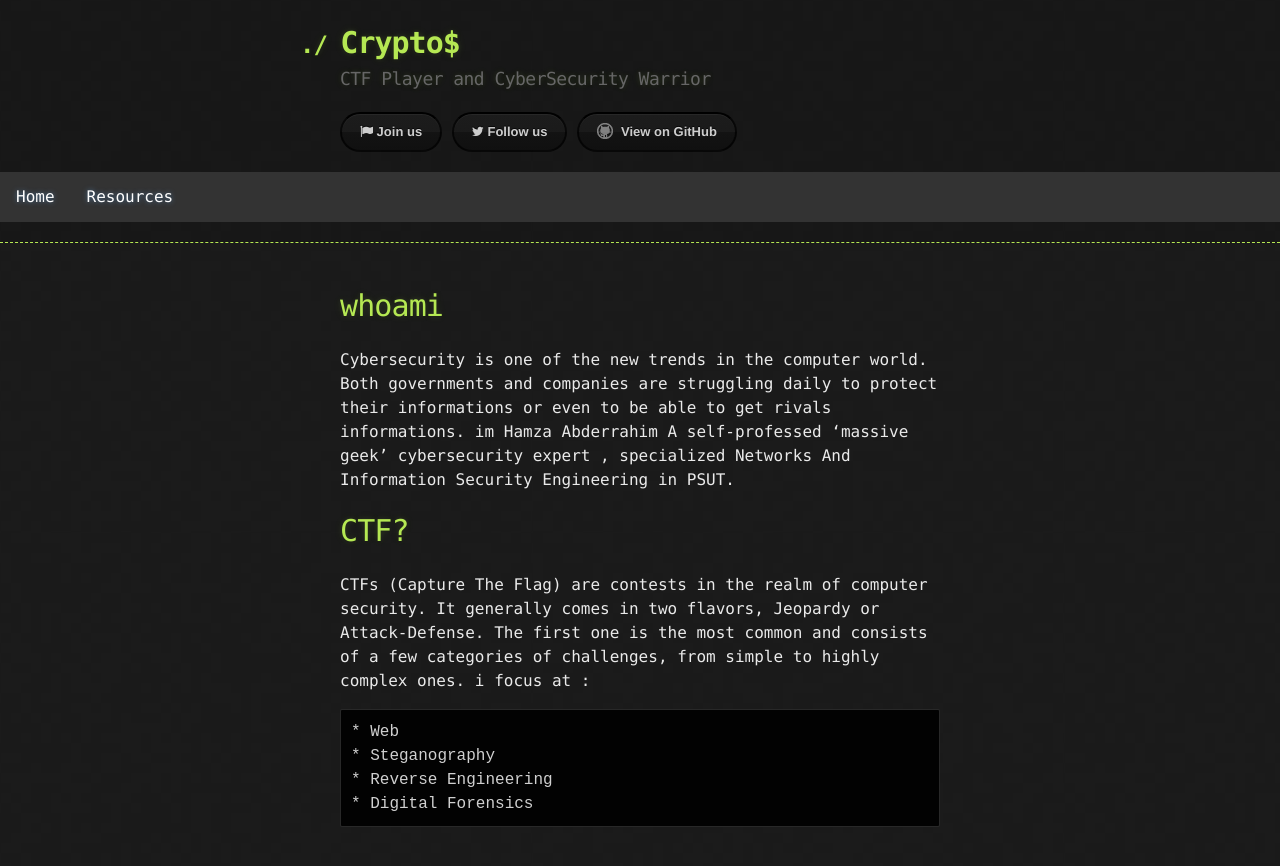
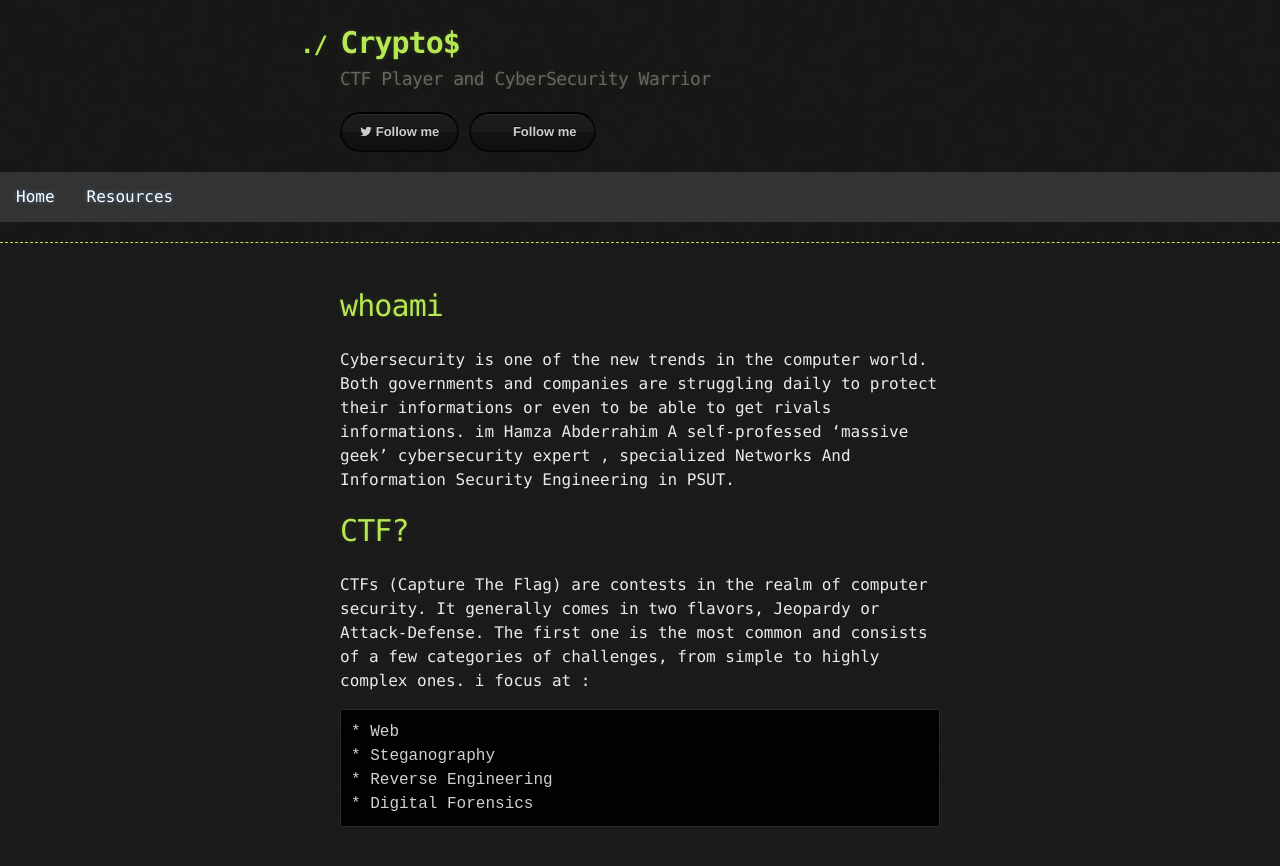
Before and after one commit to Crypto0/crypto.github.io, a Jekyll site: the page built from index.md, in a window 1280 px wide. Shown: the top 866 px of the page. Built offline with Jekyll 4.4.1, drawn with Linux system fonts in a browser that asks for light colours; nearby versions of some CDN libraries; our own code applies the rules of GitHub Pages for plain Markdown files.

Commit message:
Update default.html

```diff
--- a/_layouts/default.html
+++ b/_layouts/default.html
@@ -18,9 +18,8 @@
         <h2>{{ site.description | default: site.github.project_tagline }}</h2>
 
         <section id="downloads">
-            <a href="https://ctftime.org/team/{{ site.ctftime_id }}" class="btn"><i class="fa fa-flag" aria-hidden="true"></i>  Join us</a>
-            <a href="https://twitter.com/{{ site.twitter_username }}" class="btn"><i class="fa fa-twitter"></i>  Follow us</a>
-            <a href="https://github.com/{{ site.github_username }}" class="btn btn-github"><span class="icon"></span>View on GitHub</a>
+            <a href="https://twitter.com/{{ site.twitter_username }}" class="btn"><i class="fa fa-twitter"></i>  Follow me</a>
+            <a href="https://instagram.com/{{ site.instagram_username }}" class="btn btn-instagram"><span class="icon"></span>Follow me</a>
         </section>
       </div>
     {% include nav.html %}
```
